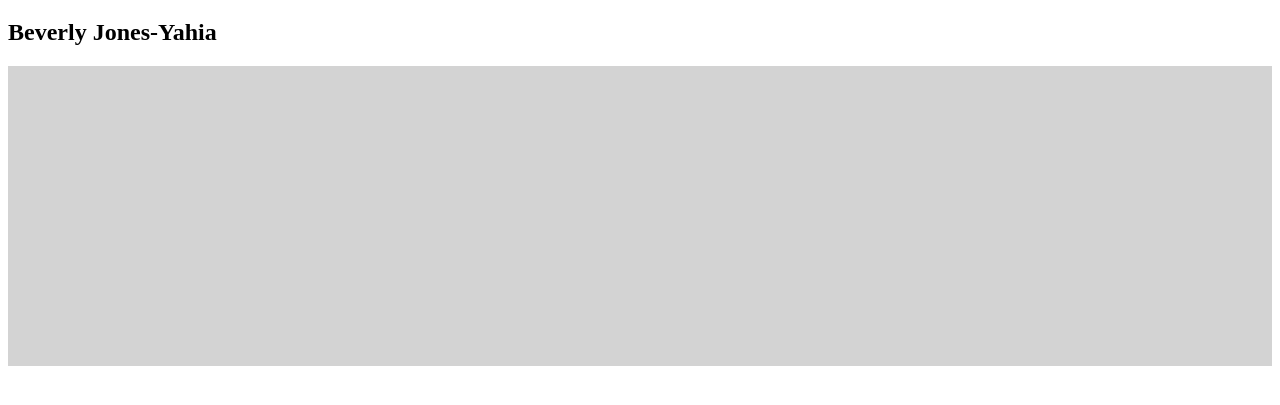
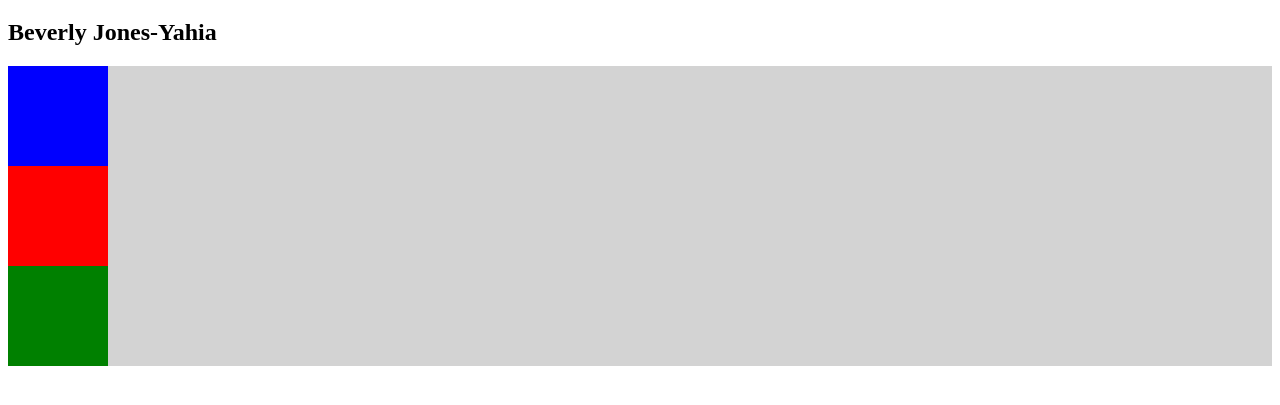
Before and after one commit to beverlyjonesyahia/fewd-flexbox, a plain HTML site: page index.html in a window 1280 px wide. Shown: the part 61-466 px from the top of the page. Drawn offline with Linux system fonts and the light colour scheme.

Commit message:
savedsix

```diff
--- a/css/site.css
+++ b/css/site.css
@@ -1,9 +1,18 @@
-.box {
+.box1 {
     width: 100px;
     height: 100px;
-    color: blue;
+    background-color: blue;
 }
-
+.box2 {
+    width: 100px;
+    height: 100px;
+    background-color: red;
+}
+.box3 {
+    width: 100px;
+    height: 100px;
+    background-color: green;
+}
 .container {
-background: lightgray;
+background-color: lightgray;
 }
--- a/index.html
+++ b/index.html
@@ -9,12 +9,13 @@
 </head>
 <body>
 
- <h1>FEWD FLEXBOX DAY</h1>
-    <h2>Beverly Jones-Yahia</h2>
+ <h1 class="center">FEWD FLEXBOX DAY</h1>
+    <h2 class="center">Beverly Jones-Yahia</h2>
  <div class="container">
-     <div class="box"></div>
-     <div class="box"></div>
-     <div class="box"></div>
+     <div class="box1"></div>
+     <div class="box2"></div>
+     <div class="box3"></div>
+
  </div>
 
 
```
